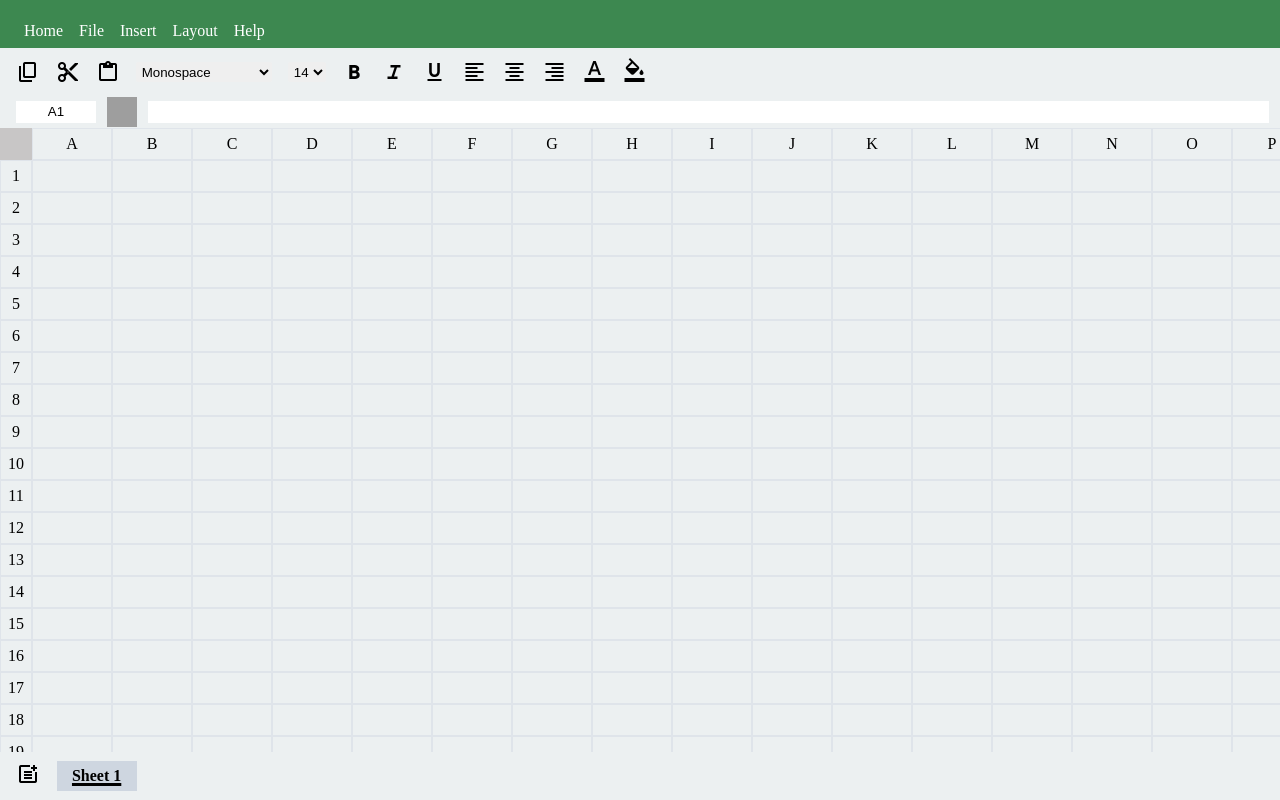
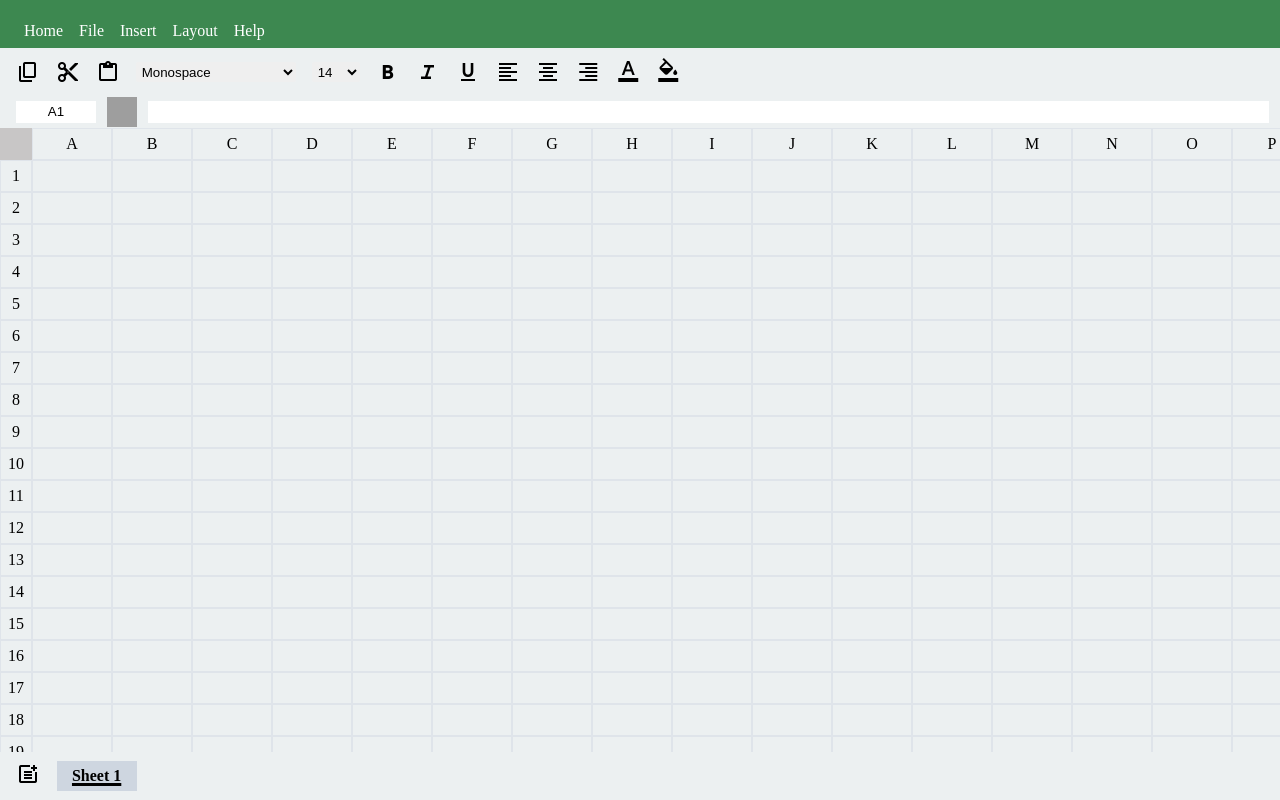
Before and after one commit to garun9628/Excel_Sheet_Clone, a plain HTML site: page index.html in a window 1280 px wide. Drawn offline with nearby package versions, Linux system fonts and the light colour scheme; grey boxes are pictures that could not be loaded.

Commit message:
cell properties actions width resolve

```diff
--- a/styles.css
+++ b/styles.css
@@ -41,9 +41,11 @@ body {
 }
 
 .font-family-prop {
+  width: 10rem;
   padding: 0.1rem;
 }
 .font-size-prop {
+  width: 3rem;
   padding: 0.1rem;
 }
 
```
